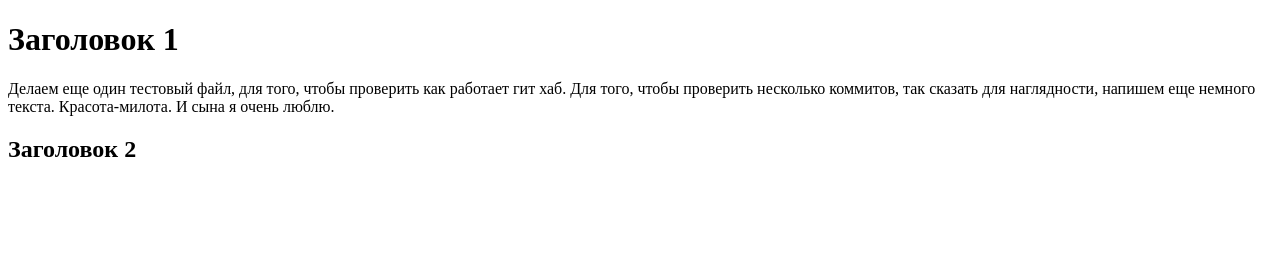
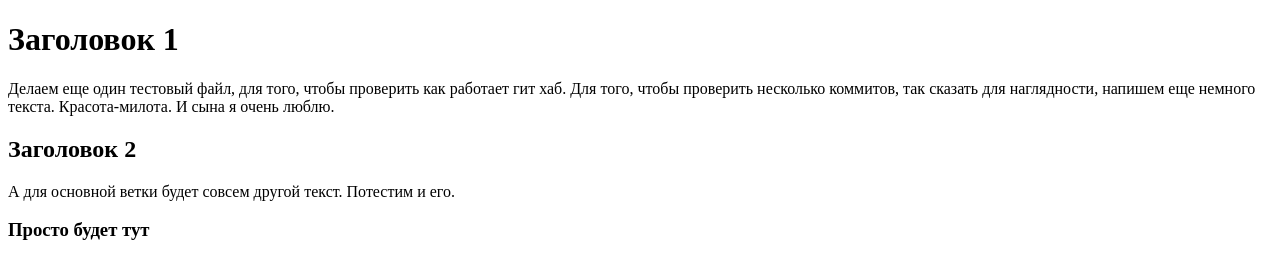
Before and after one commit to StroganovaAA/git-basics, a plain HTML site: page src/index.html in a window 1280 px wide. Drawn offline with Linux system fonts and the light colour scheme.

Commit message:
added another text to index.html and added scripts.js

```diff
--- a/src/index.html
+++ b/src/index.html
@@ -11,6 +11,9 @@
 Красота-милота. И сына я очень люблю.
 </p>
 <h2>Заголовок 2</h2>
-
+<p>
+    А для основной ветки будет совсем другой текст. Потестим и его.
+</p>
+<h3>Просто будет тут</h3>
 </body>
 </html>
--- /dev/null
+++ b/src/scripts.js
@@ -0,0 +1,3 @@
+$(function(){
+    console.log("YES");
+});
```
